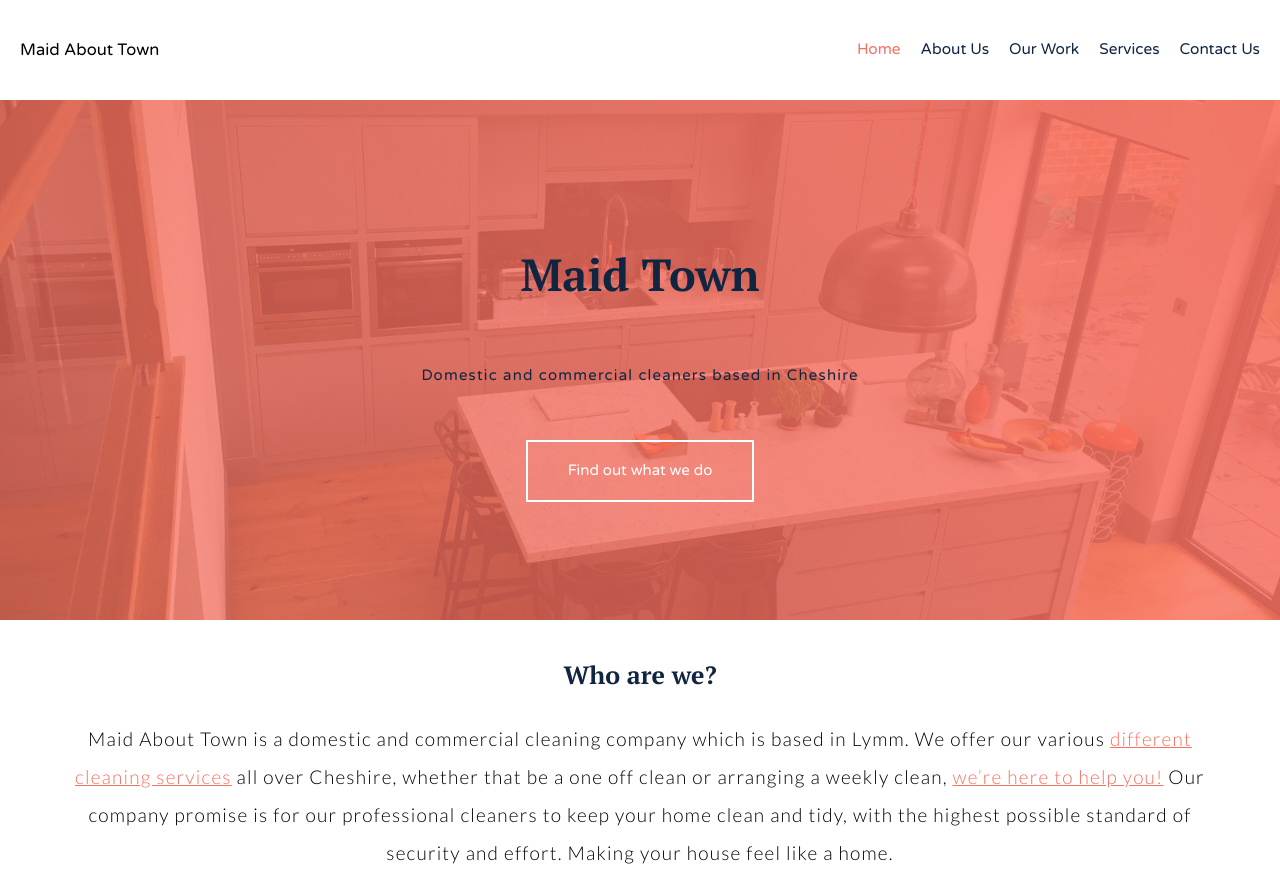
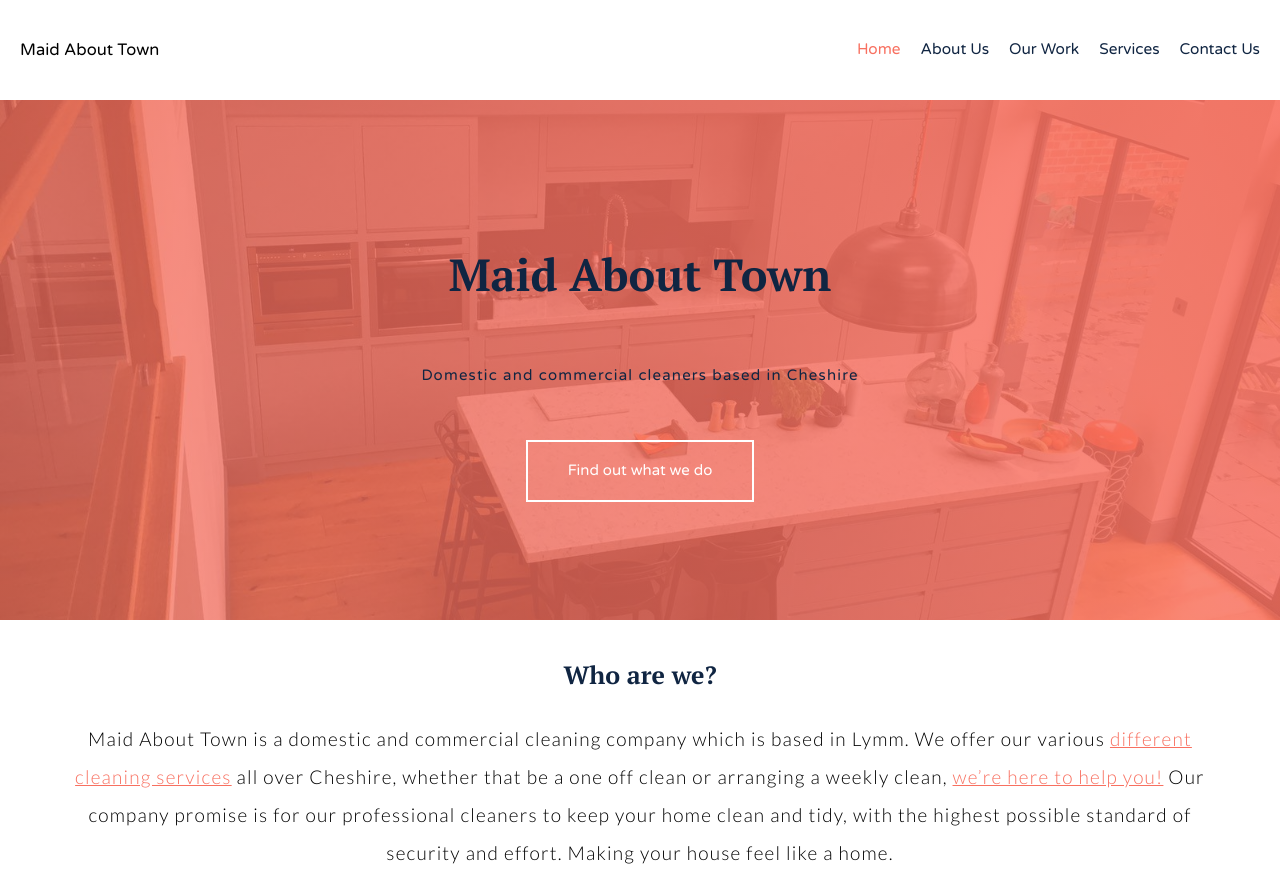
Before and after one commit to PatrickWhitehouse/Final-Year-Project, a plain HTML site: page index.html in a window 1280 px wide. Shown: the top 875 px of the page. Drawn offline with nearby package versions, Linux system fonts and the light colour scheme; no server answers.

Commit message:
readd index'

```diff
--- a/index.html
+++ b/index.html
@@ -47,7 +47,7 @@
 
   <section class="section--lrg">
     <h1 class="section__headline">
-      Maid Town
+      Maid About Town
     </h1>
     <p class="section__tagline">
       Domestic and commercial cleaners based in Cheshire
```
